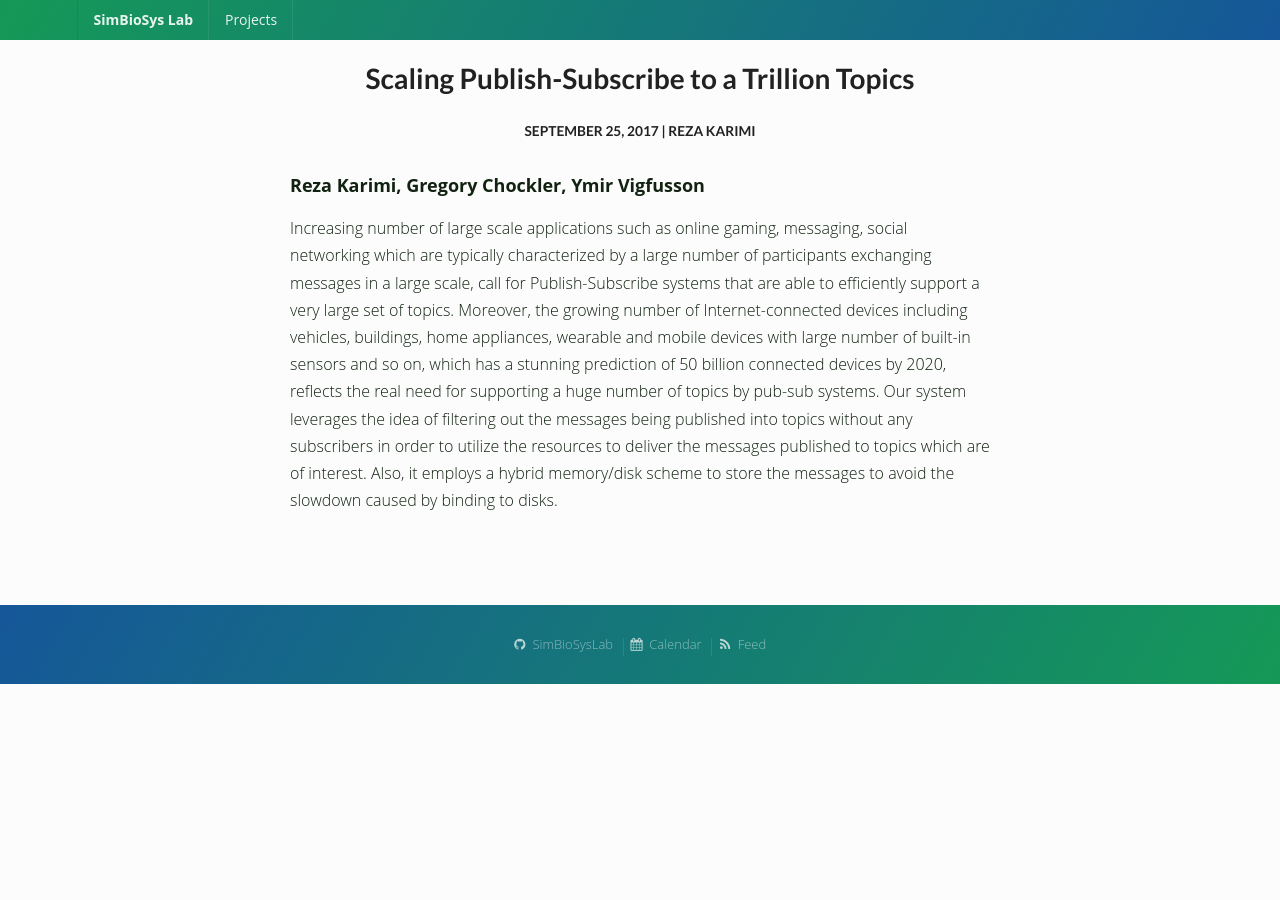
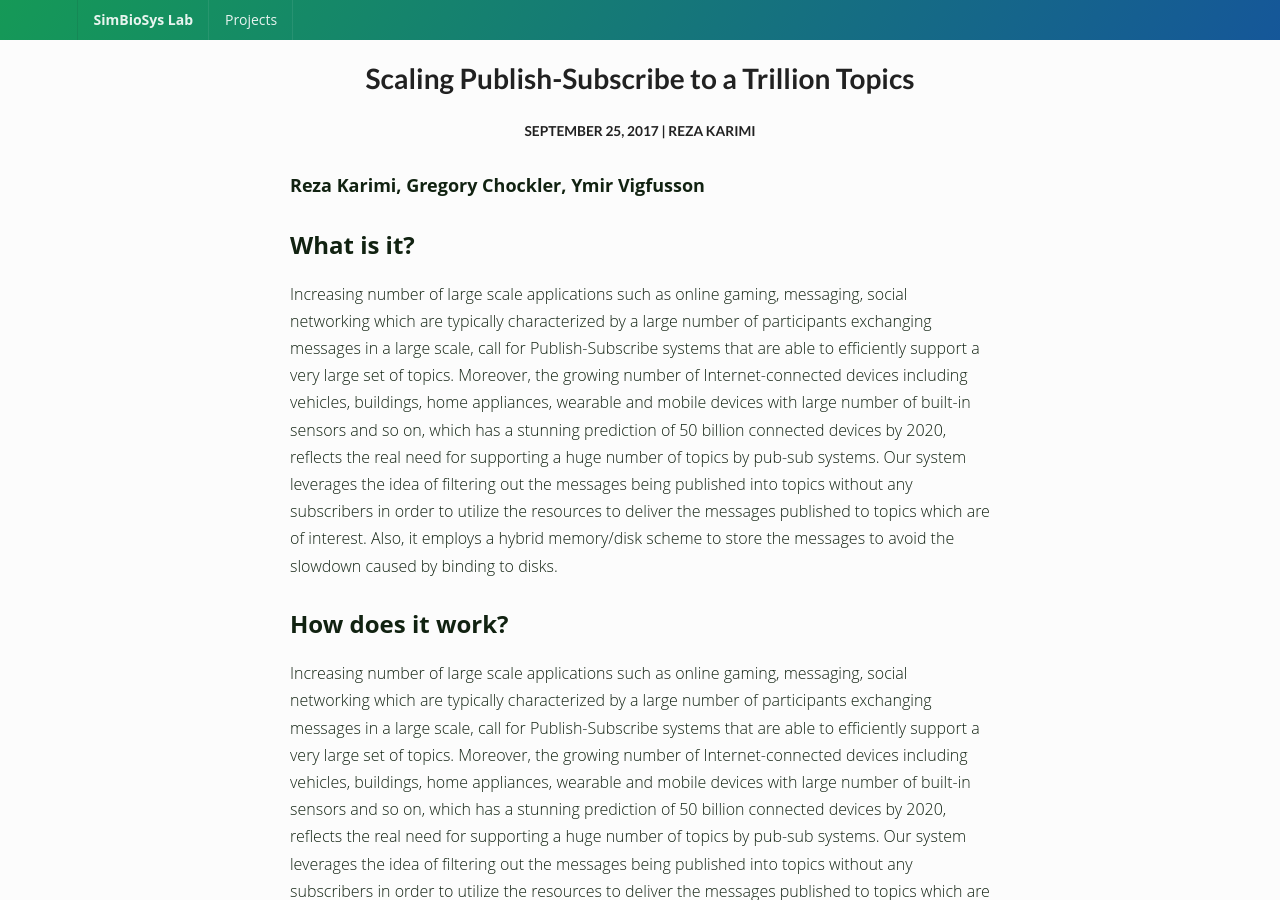
Before and after one commit to meditates/simbiosyslab.github.io, a Jekyll site: the page built from _posts/2017-09-25-pubsub.markdown, in a window 1280 px wide and 900 px high. Built offline with Jekyll 4.4.1, drawn with Linux system fonts in a browser that asks for light colours; nearby versions of some CDN libraries; some of the changed text lies outside the part shown.

Commit message:
Update 2017-09-25-pubsub.markdown

```diff
--- a/_posts/2017-09-25-pubsub.markdown
+++ b/_posts/2017-09-25-pubsub.markdown
@@ -11,6 +11,37 @@ keywords:
 
 ### Reza Karimi, Gregory Chockler, Ymir Vigfusson
 
+## What is it?
+
 Increasing number of large scale applications such as online gaming, messaging, social networking which are typically characterized by a large number of participants exchanging messages in a large scale, call for Publish-Subscribe systems that are able to efficiently support a very large set of topics.
  Moreover, the growing number of Internet-connected devices including vehicles,  buildings, home appliances, wearable and mobile devices with large number of built-in sensors and so on, which has a stunning prediction of 50 billion connected devices by 2020, reflects the real need for supporting a huge number of topics by pub-sub systems.
 Our system leverages the idea of filtering out the messages being published into topics without any subscribers in order to utilize the resources to deliver the messages published to topics which are of interest. Also, it employs a hybrid memory/disk scheme to store the messages to avoid the slowdown caused by binding to disks.
+
+## How does it work?
+
+Increasing number of large scale applications such as online gaming, messaging, social networking which are typically characterized by a large number of participants exchanging messages in a large scale, call for Publish-Subscribe systems that are able to efficiently support a very large set of topics.
+ Moreover, the growing number of Internet-connected devices including vehicles,  buildings, home appliances, wearable and mobile devices with large number of built-in sensors and so on, which has a stunning prediction of 50 billion connected devices by 2020, reflects the real need for supporting a huge number of topics by pub-sub systems.
+Our system leverages the idea of filtering out the messages being published into topics without any subscribers in order to utilize the resources to deliver the messages published to topics which are of interest. Also, it employs a hybrid memory/disk scheme to store the messages to avoid the slowdown caused by binding to disks.
+
+<table>
+    <tr>
+      <td><a href="">Download</a></td>
+      <td>Download the code</td>
+    </tr>
+    <tr>
+      <td><a href="">Approach</a></td>
+      <td>An overview of the system design. </td>
+    </tr>
+    <tr>
+      <td><a href="">Papers</a></td>
+      <td>Paper trail.</td>
+    </tr>
+    <tr>
+      <td><a href="">Support</a></td>
+      <td>Our sources of research support.</td>
+    </tr>
+    <tr>
+      <td><a href="">People</a></td>
+      <td>Project members.</td>
+    </tr>
+</table>
```
